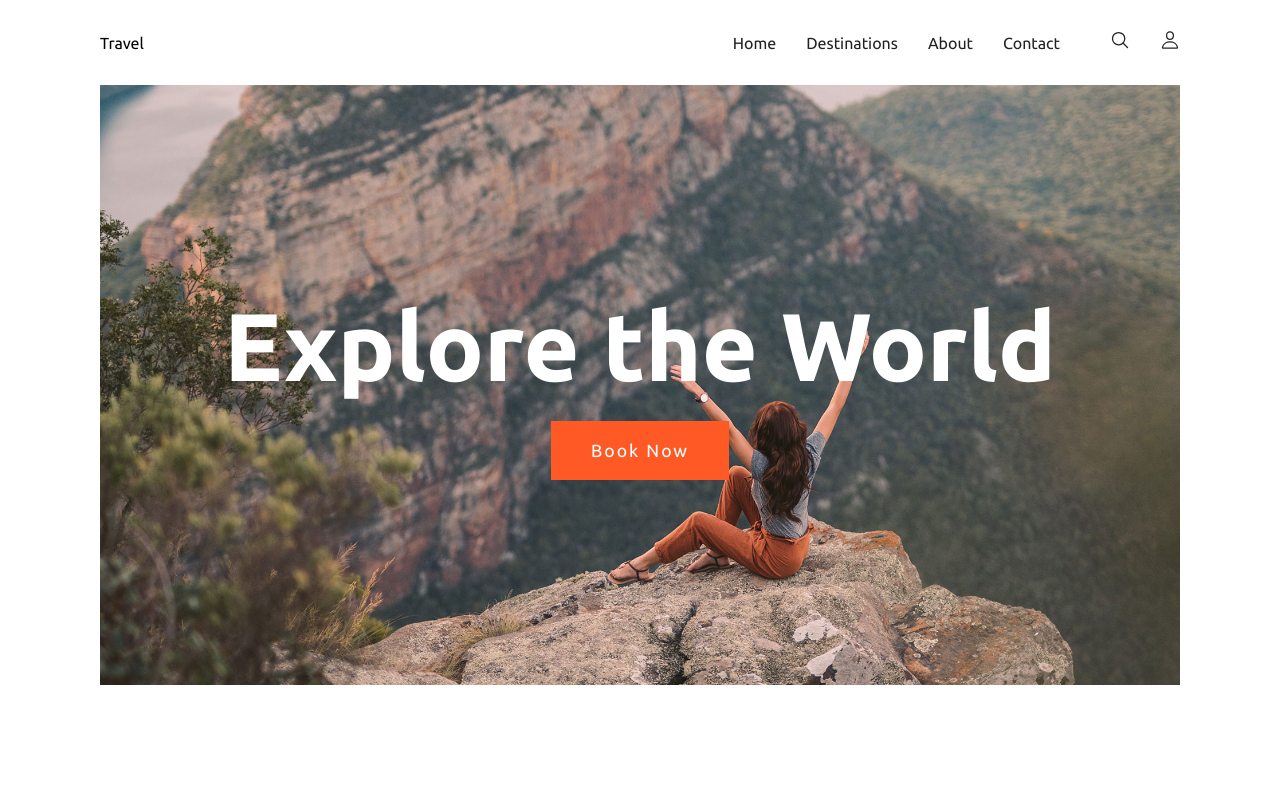
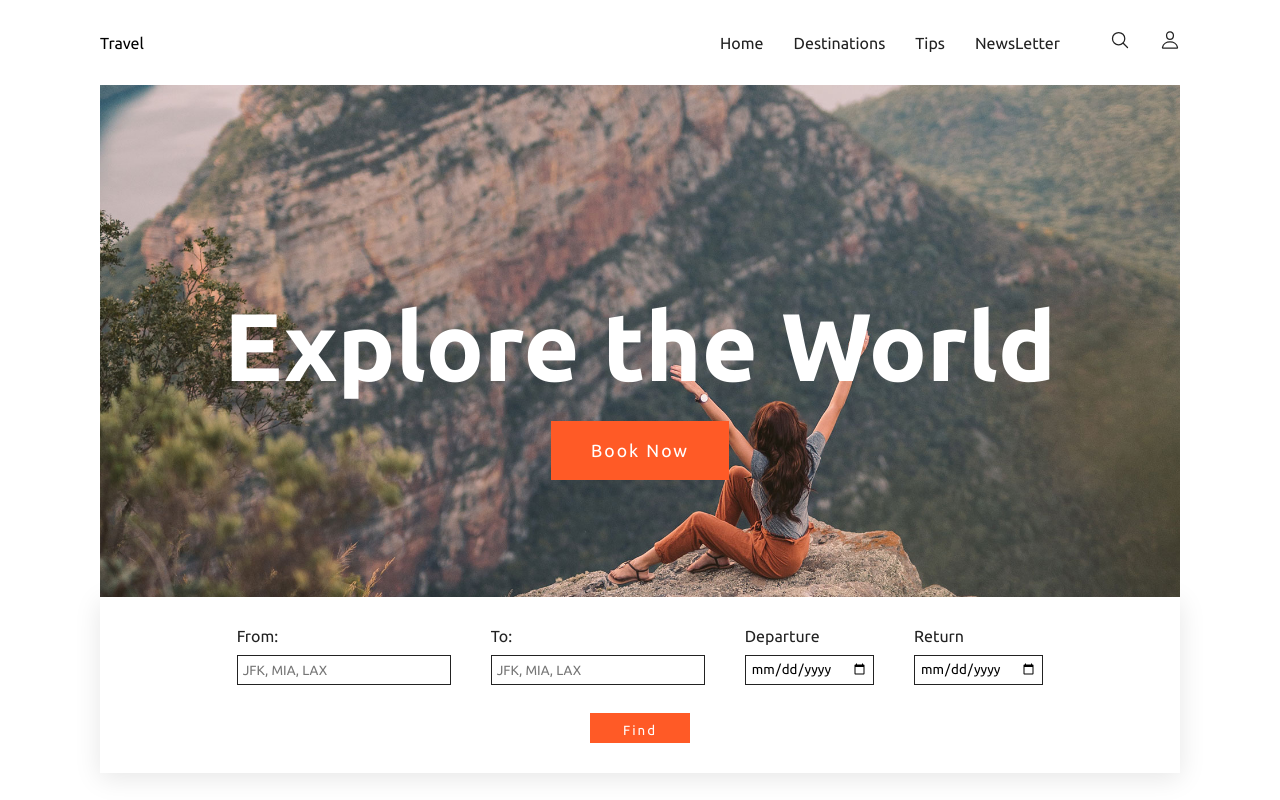
Before and after one commit to pharaoht/flight-ticket-finder, a React (Create React App) app in the folder frontend/: page / in a window 1280 px wide. Built offline with nearby package versions, Linux system fonts and the light colour scheme.

Commit message:
components

```diff
--- /dev/null
+++ b/frontend/src/components/Inputs/Inputs.css
@@ -0,0 +1,40 @@
+.inputBx {
+  margin: 0 20px;
+}
+
+.inputBx p {
+  color: #222;
+  margin-bottom: 10px;
+  cursor: default;
+}
+
+.inputBx p:hover {
+  color: #ff5a26;
+}
+
+.inputBx p.white {
+  color: #fff;
+}
+
+.inputBx input {
+  border: 1px solid #222;
+  outline: none;
+  padding: 5px;
+  width: 100%;
+  min-width: 100px;
+  height: 30px;
+}
+
+.inputBx input:focus {
+  border: 1px solid #ff5a26;
+}
+
+.inputBx input[type="Submit"] {
+  outline: none;
+  border: none;
+  background: #ff5a26;
+  color: #fff;
+  cursor: pointer;
+  letter-spacing: 2px;
+  padding: 10px;
+}
--- /dev/null
+++ b/frontend/src/components/Inputs/Inputs.jsx
@@ -0,0 +1,47 @@
+import React from 'react'
+import '../Inputs/Inputs.css';
+
+export const fromAirport = () => {
+    return (
+        <div className='inputBx'>
+            <p>From:</p>
+            <input type="text" placeholder="JFK, MIA, LAX" />
+        </div>
+    );
+};
+
+export const toAirport = () => {
+    return (
+        <div className='inputBx'>
+            <p>To:</p>
+            <input type="text" placeholder="JFK, MIA, LAX" />
+        </div>
+    );
+};
+
+export const checkIn = () => {
+    return (
+        <div className='inputBx'>
+            <p>Departure</p>
+            <input type='date' />
+        </div>
+    );
+};
+
+export const checkOut = () => {
+    return (
+        <div className='inputBx'>
+            <p>Return</p>
+            <input type='date' />
+        </div>
+    );
+};
+
+export const findBtn = ({ onClick }) => {
+    return (
+        <div className='inputBx'>
+            <p className='white'>_</p>
+            <input type='Submit' value="Find" onClick={onClick} />
+        </div>
+    );
+};
--- a/frontend/src/components/Navbar/Navbar.jsx
+++ b/frontend/src/components/Navbar/Navbar.jsx
@@ -11,8 +11,8 @@ const Navbar = () => {
                     <ul className='navigation'>
                         <li><Link to='/'>Home</Link></li>
                         <li><Link to='/'>Destinations</Link></li>
-                        <li><Link to='/'>About</Link></li>
-                        <li><Link to='/'>Contact</Link></li>
+                        <li><Link to='/'>Tips</Link></li>
+                        <li><Link to='/'>NewsLetter</Link></li>
                     </ul>
                     <ul className='action'>
                         <li><Link to='/' ><ion-icon name='search-outline'></ion-icon></Link></li>
--- a/frontend/src/containers/Home/Home.css
+++ b/frontend/src/containers/Home/Home.css
@@ -55,3 +55,25 @@
 .content .btn:hover {
   cursor: pointer;
 }
+
+.searchBox {
+  opacity: 0;
+  position: absolute;
+  bottom: 0;
+  display: flex;
+  justify-content: center;
+  align-items: center;
+  background: #fff;
+  padding: 30px 50px;
+  flex-wrap: wrap;
+  transform: translateY(50%);
+  box-shadow: 0 5px 25px rgba(0, 0, 0, 0.1);
+  animation: 1s slidefades 0.1s forwards;
+}
+
+@keyframes slidefades {
+  100% {
+    opacity: 1;
+    margin: 0;
+  }
+}
--- a/frontend/src/containers/Home/Home.jsx
+++ b/frontend/src/containers/Home/Home.jsx
@@ -1,10 +1,13 @@
 import React from 'react';
 import '../Home/Home.css';
 import photo1 from '../../photos/bg.jpg';
+import { fromAirport as FromAirport, toAirport as ToAirport, checkIn as CheckIn, checkOut as CheckOut, findBtn as FindBtn } from '../../components/Inputs/Inputs';
 import { BrowserRouter as Link } from "react-router-dom";
 
 const Home = () => {
-
+    const test = () => {
+        alert("hi")
+    }
     return (
         <>
             <div className='banner'>
@@ -14,6 +17,14 @@ const Home = () => {
                         <h2>Explore the World</h2>
                         <span className='btn'><Link to='/'>Book Now</Link></span>
                     </div>
+                    <div className='searchBox'>
+                        <FromAirport />
+                        <ToAirport />
+                        <CheckIn />
+                        <CheckOut />
+                        <FindBtn onClick={test} />
+
+                    </div>
                 </div>
             </div>
         </>
```
Also changed, not shown: frontend/src/containers/Destinations/Destinations.css (added), frontend/src/containers/Destinations/Destinations.jsx (added).
